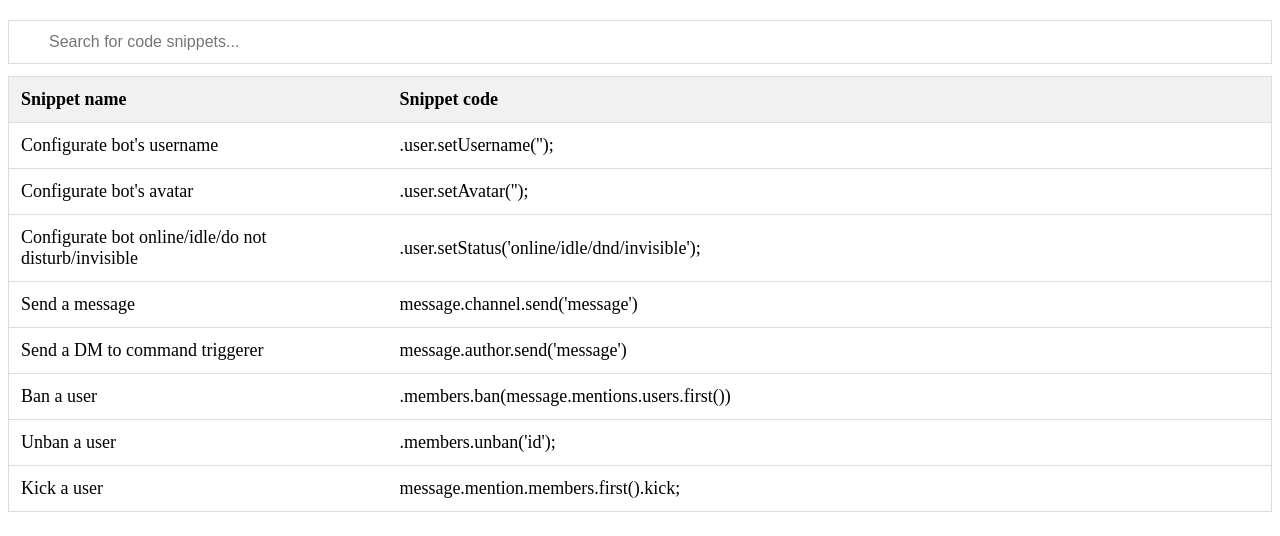
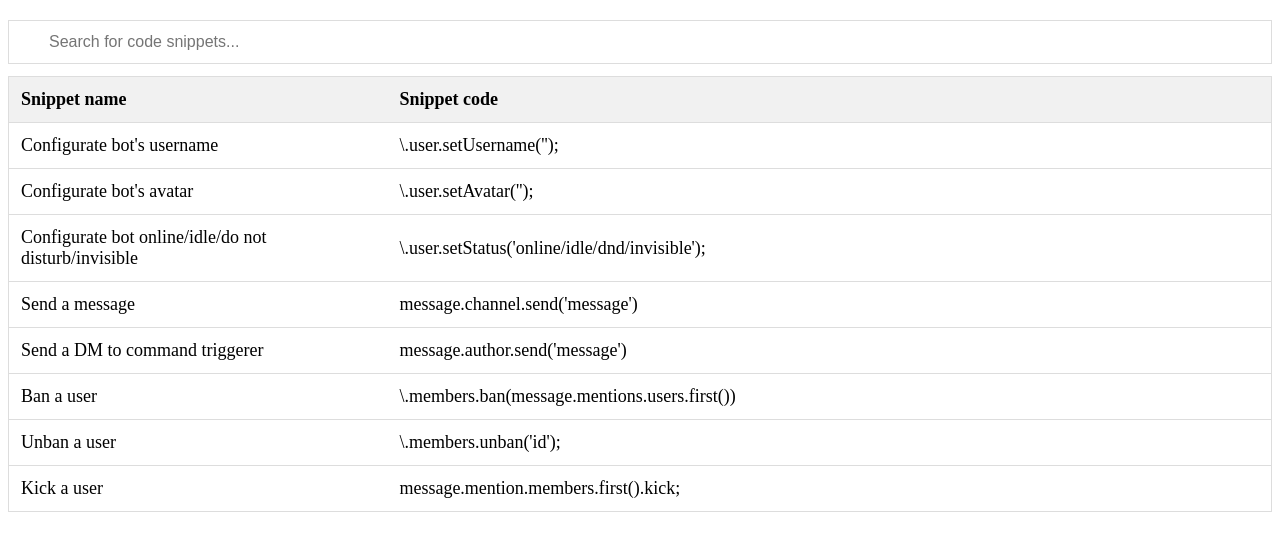
Before and after one commit to DevChrisChan/djs-snippets, a plain HTML site: page index.html in a window 1280 px wide. Shown: the part 46-582 px from the top of the page. Drawn offline with Linux system fonts and the light colour scheme; some packages are replaced by stand-ins of ours; a script that the page names is missing.

Commit message:
Update index.html

```diff
--- a/index.html
+++ b/index.html
@@ -25,15 +25,15 @@
   </tr>
   <tr>
     <td>Configurate bot's username</td>
-    <td><client>.user.setUsername('<username>');</td>
+    <td>\<client>.user.setUsername('<username>');</td>
   </tr>
   <tr>
     <td>Configurate bot's avatar</td>
-    <td><client>.user.setAvatar('<url or path>');</td>
+    <td>\<client>.user.setAvatar('<url or path>');</td>
   </tr>
   <tr>
     <td>Configurate bot online/idle/do not disturb/invisible</td>
-    <td><client>.user.setStatus('online/idle/dnd/invisible');</td>
+    <td>\<client>.user.setStatus('online/idle/dnd/invisible');</td>
   </tr>
   <tr>
     <td>Send a message</td>
@@ -45,11 +45,11 @@
   </tr>
   <tr>
     <td>Ban a user</td>
-    <td><guild>.members.ban<message>(message.mentions.users.first())</td>
+    <td>\<guild>.members.ban<message>(message.mentions.users.first())</td>
   </tr>
   <tr>
     <td>Unban a user</td>
-    <td><guild>.members.unban('id');</td>
+    <td>\<guild>.members.unban('id');</td>
   </tr>
   <tr>
     <td>Kick a user</td>
```
